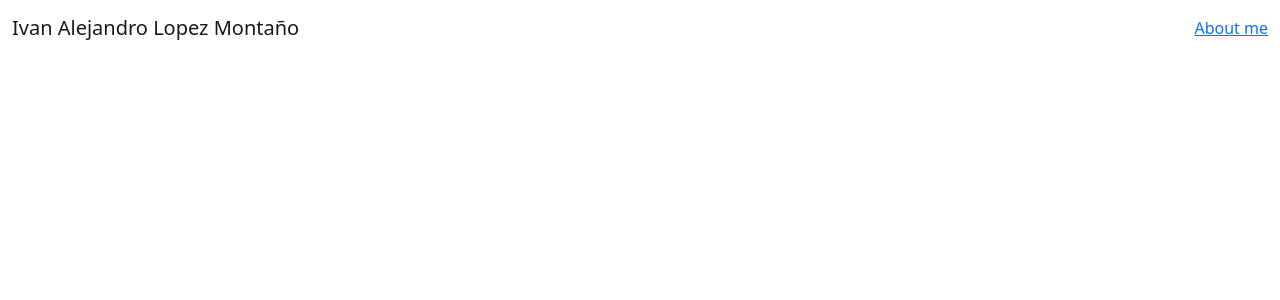
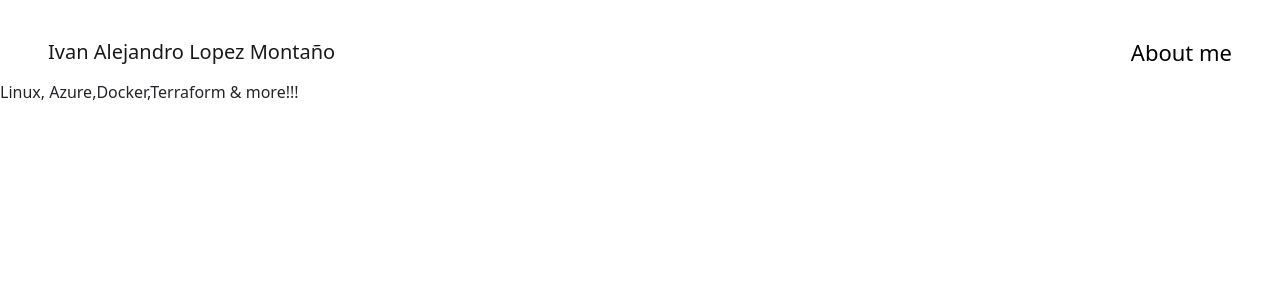
Before and after one commit to ivan9318/devops-app, a Flask app: page /index in a window 1280 px wide. Shown: the top 300 px of the page. Run offline with Flask 3, Linux system fonts and the light colour scheme.

Commit message:
Agregamos lo del merge

```diff
--- a/statics/css/index.css
+++ b/statics/css/index.css
@@ -0,0 +1,9 @@
+#cabezas{
+    background-color: #ffffff;
+    font-size: 22px;
+}
+
+#navbar-me{
+    text-decoration: none;
+    color: black;
+}
--- a/templates/index.html
+++ b/templates/index.html
@@ -4,18 +4,27 @@
     <meta charset="UTF-8">
     <meta name="viewport" content="width=device-width, initial-scale=1.0">
     <link href="https://cdn.jsdelivr.net/npm/bootstrap@5.0.2/dist/css/bootstrap.min.css" rel="stylesheet" integrity="sha384-EVSTQN3/azprG1Anm3QDgpJLIm9Nao0Yz1ztcQTwFspd3yD65VohhpuuCOmLASjC" crossorigin="anonymous">
+    <link rel="stylesheet" href="/statics/css/index.css">
     <title>Ivan Skills</title>
 </head>
 <body>
      <header>
       <nav class="navbar navbar-light " id="cabezas">
-  <div class="container-fluid">
+  <div class="container-fluid pt-4 px-5">
     <a class="navbar-brand" href="index.html">Ivan Alejandro Lopez Montaño</a>
     <a id="navbar-me" href="#">About me</a>
   </div>
 </nav>
      </header>
 
+ <!--Puqueña parte donde ira un poco de tecnologias-->
+<section>
+  <div>
+     <p>
+      Linux, Azure,Docker,Terraform & more!!!
+     </p>
+  </div>
+</section>
 
 
      <script src="https://cdn.jsdelivr.net/npm/bootstrap@5.0.2/dist/js/bootstrap.bundle.min.js" integrity="sha384-MrcW6ZMFYlzcLA8Nl+NtUVF0sA7MsXsP1UyJoMp4YLEuNSfAP+JcXn/tWtIaxVXM" crossorigin="anonymous"></script>
```
